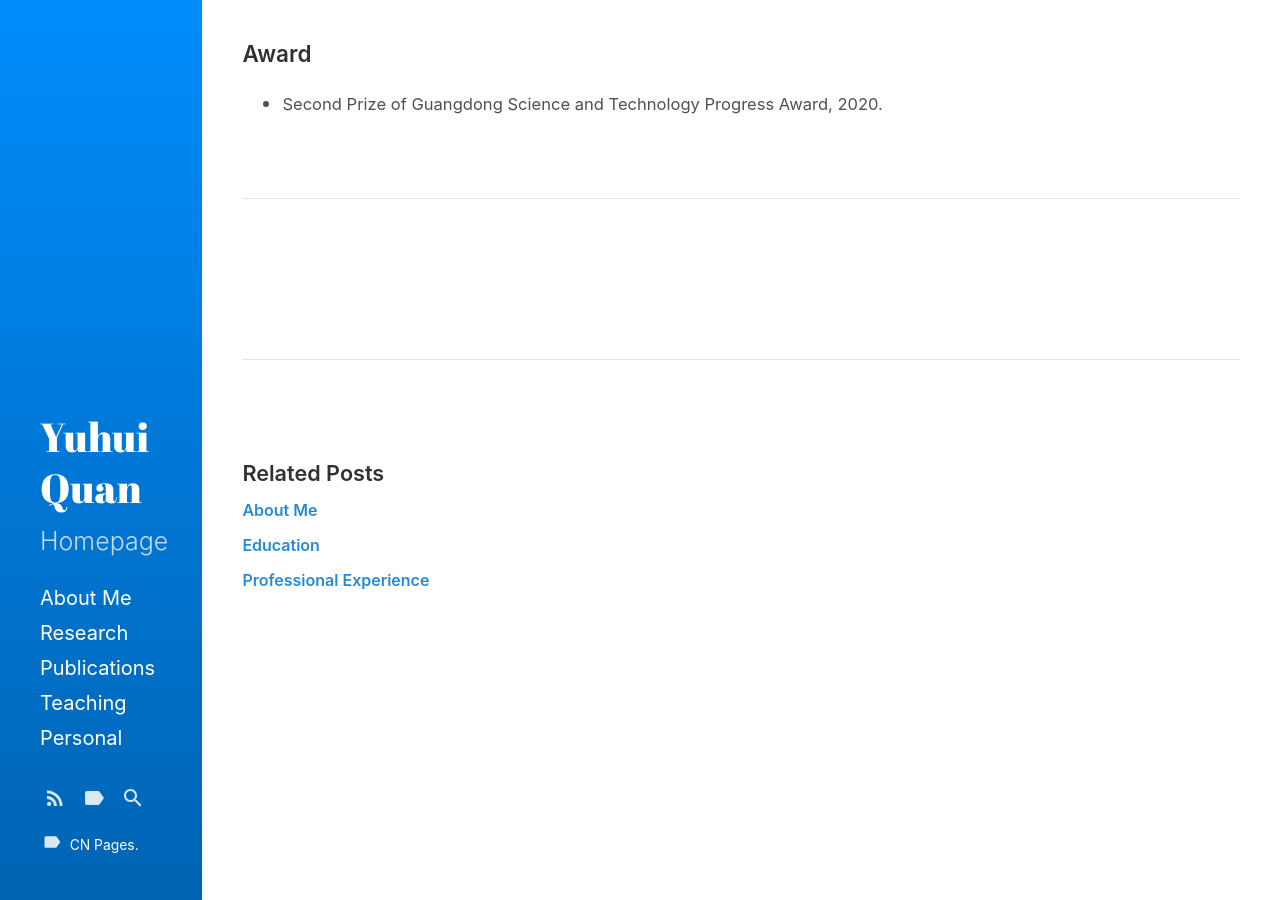
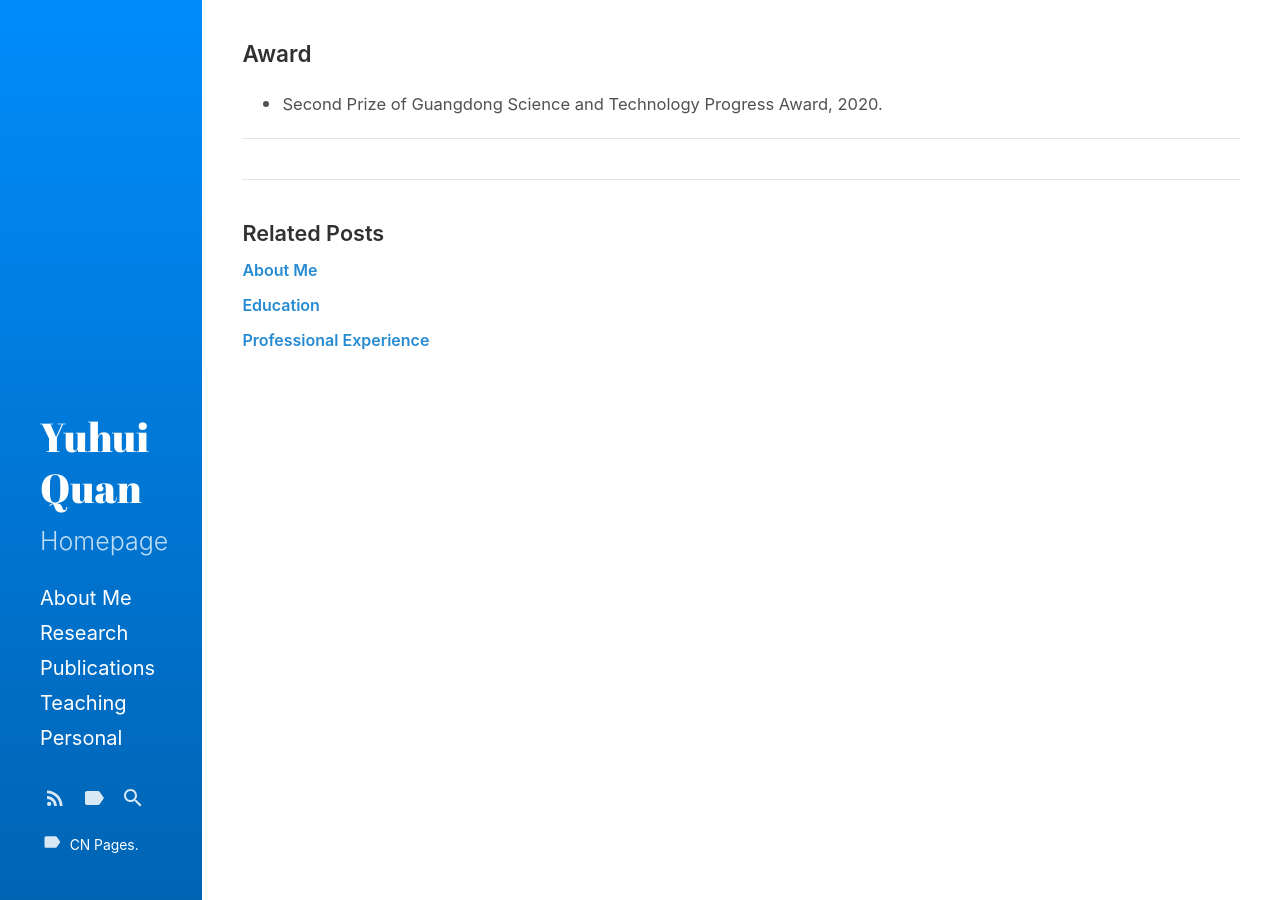
Before and after one commit to Dofboom/Dofboom.github.io, a Jekyll site: the page built from _posts/2020-5-30-a_award.md, in a window 1280 px wide. Built offline with Jekyll 4.4.1, drawn with Linux system fonts in a browser that asks for light colours.

Commit message:
Update _posts.scss

```diff
--- a/_sass/hydeout/_posts.scss
+++ b/_sass/hydeout/_posts.scss
@@ -65,8 +65,8 @@ h2.page-title {
 article + *,
 .post-body ~ section {
   border-top: 1px solid $border-color;
-  margin-top: $section-spacing*2;
-  padding-top: $section-spacing*2;
+  margin-top: $section-spacing*0.5;
+  padding-top: $section-spacing*0.5;
 
   > h2:first-child,
   > h3:first-child {
```
